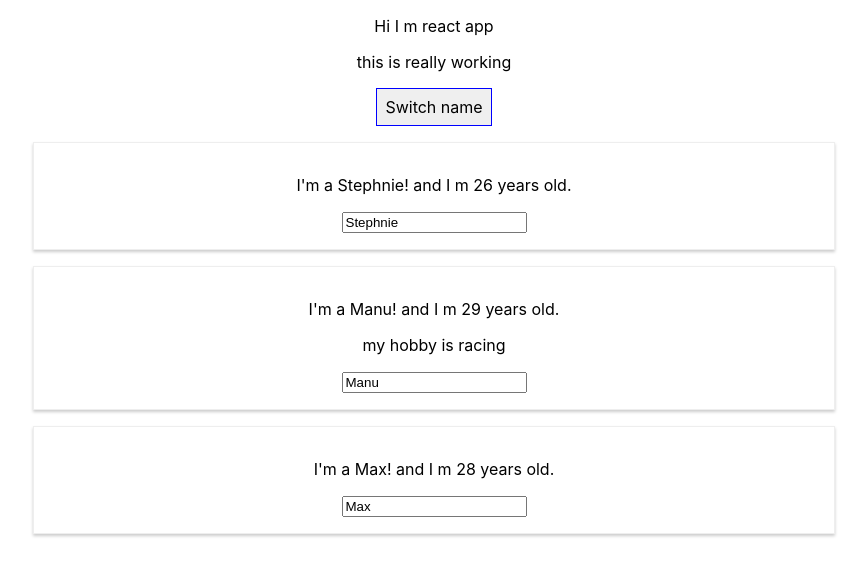
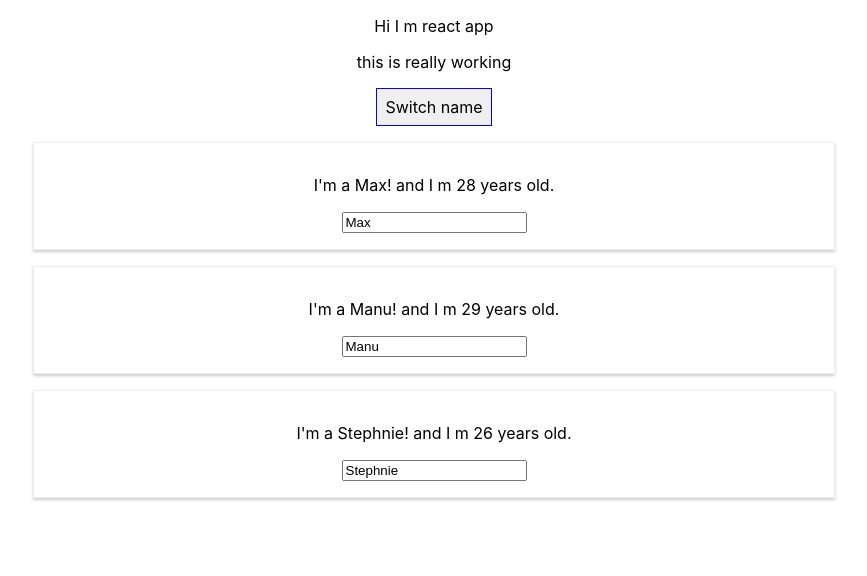
Before and after one commit to divya-kumar-23/react-complete-guide, a React (Create React App) app: page / in a window 1280 px wide. Both pictures are taken after a click on the button "Switch name". Shown: the top 576 px of the page, without its empty margins (206-1073 px from the left). Built offline with nearby package versions, Linux system fonts and the light colour scheme.

Commit message:
v 53 complete

```diff
--- a/src/App.js
+++ b/src/App.js
@@ -48,21 +48,12 @@ class App extends Component {
     if(this.state.showPersons){
       persons=(
         <div>
-        <Person
-        name={this.state.persons[2].name}
-         age={this.state.persons[2].age} />
-        <Person
-        name={this.state.persons[1].name}
-        age={this.state.persons[1].age}
-        changed={this.nameChangedHandler}
-        click={this.switchNameHandler.bind(this,'Max!!')}>
-        my hobby is racing
-        </Person>
-        <Person
-        name={this.state.persons[0].name}
-        age={this.state.persons[0].age}
-         click={this.switchNameHandler}
-        />
+          {this.state.persons.map(persons=>{
+              return <Person
+              name={persons.name}
+              age={persons.age}
+              />
+          })}
 
         </div>
       );
```
